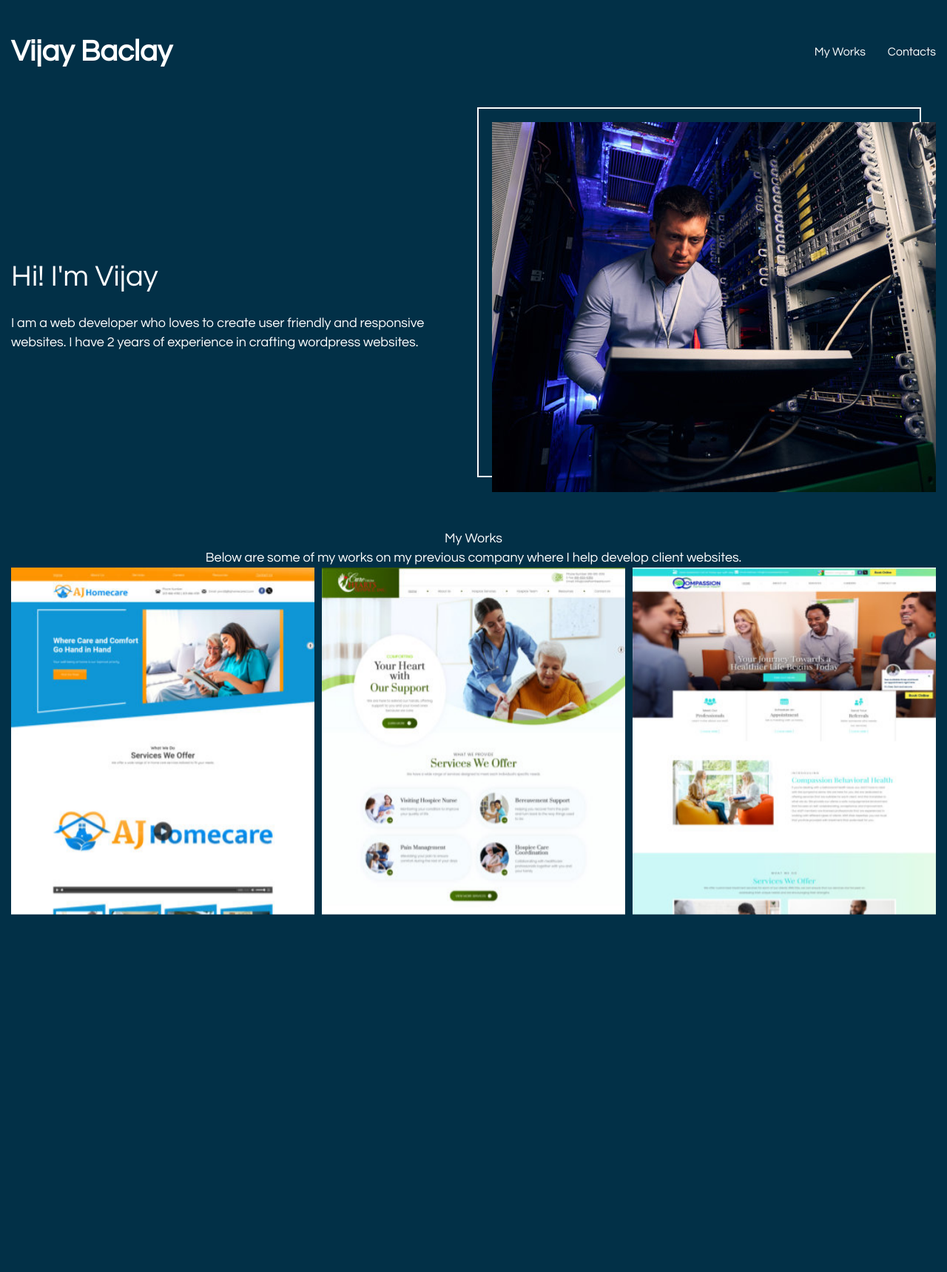
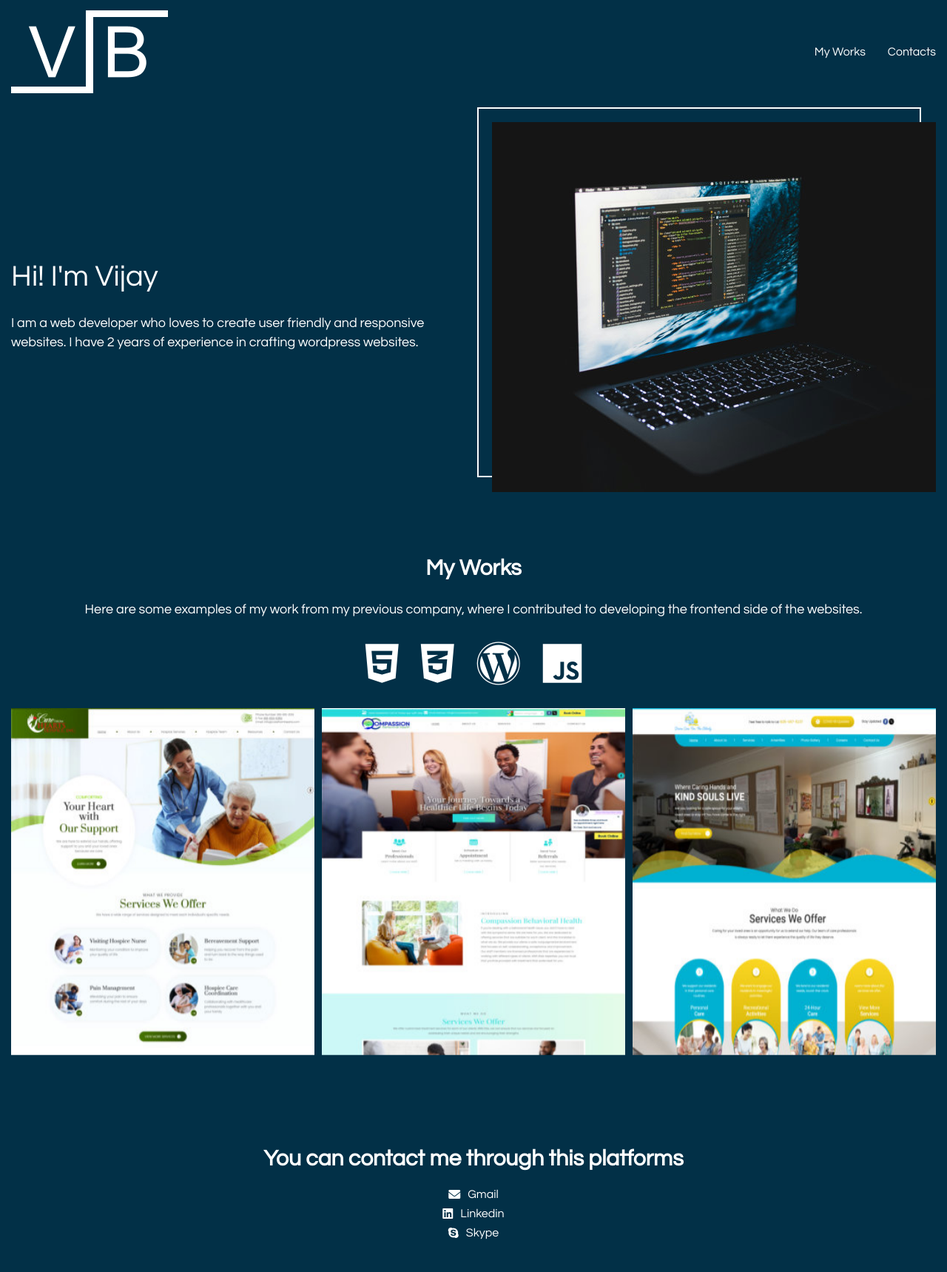
Before and after one commit to vijayb25/portfolio, a PHP site: page / in a window 1280 px wide. Shown: the whole page at 74% size. Run offline with PHP 8.4, Linux system fonts and the light colour scheme.

Commit message:
Added some changes

```diff
--- a/css/styles.css
+++ b/css/styles.css
@@ -69,15 +69,28 @@ header nav{}
 .bnr_img figure{}
 .bnr_img figure img{}
 
-#middle{padding: 0 15px;}
+#middle{padding: 40px 15px;}
 .mid_box{padding: 25px 0;}
 
 .mid_intro{text-align: center; color: var(--white);}
-.mid_intro h2{}
-.mid_intro p{}
+.mid_intro h2{font-size: 30px;font-weight: bold;}
+.mid_intro p{margin: 30px 0;}
 
 .works{display: flex; justify-content: space-evenly; gap: 30px;}
 .works section{position: relative;}
 .works section figure:hover{transform: scale(1.5);}
 .works section figure img:hover{}
 .works section a{position: absolute; top: 0; left: 0; width: 100%; height: 100%;}
+
+.stacks{margin: 0 0 30px;}
+.stacks ul{display: flex; justify-content: center; gap: 30px; flex-wrap: wrap; align-items: center;}
+.stacks ul li{}
+.stacks ul li i{font-size: 60px;}
+
+#contact{padding: 40px 0;}
+#contact h2{font-size: 30px;line-height: 100%;font-weight: bold;color: var(--white);text-align: center;margin: 20px 0;}
+#contact ul{display: flex;justify-content: center;flex-direction: column;align-items: center;}
+#contact ul li{width: max-content;}
+#contact ul li a{text-decoration: none;display: flex;align-items: center;gap: 10px;color: var(--white);font-size: 16px;font-weight: normal;font-family: var(--priFont);}
+#contact ul li a:hover{color: green}
+#contact ul li a i{}
--- a/index.php
+++ b/index.php
@@ -7,6 +7,7 @@
     <link rel="stylesheet" href="css/animate.min.css">
     <link rel="stylesheet" href="css/owl.carousel.min.css">
     <link rel="stylesheet" href="css/owl.theme.default.min.css">
+    <link rel="stylesheet" href="https://cdnjs.cloudflare.com/ajax/libs/font-awesome/6.0.0-beta3/css/all.min.css">
 
     <title>Portfolio</title>
 </head>
@@ -15,10 +16,10 @@
     <header>
         <div class="wrapper">
             <div class="header_box">
-                <h1>Vijay Baclay</h1>
+                <figure><img src="images/logo.png" alt="logo"></figure>
                 <nav class="nav_links">
                     <ul>
-                        <li><a href="#">My Works</a></li>
+                        <li><a href="#works">My Works</a></li>
                         <li><a href="#">Contacts</a></li>
                     </ul>
                 </nav>
@@ -46,39 +47,59 @@
         <div class="wrapper">
             <div class="mid_box">
 
-                <div class="mid_intro">
+                <div class="mid_intro" id="works">
                     <h2>My Works</h2>
-                    <p>Below are some of my works on my previous company where I help develop client websites.</p>
+                    <p>Here are some examples of my work from my previous company, where I contributed to developing the frontend side of the websites.</p>
+
+                    <div class="stacks">
+                        <ul>
+                            <li><i class="fa-brands fa-html5"></i></li>
+                            <li><i class="fa-brands fa-css3-alt"></i></li>
+                            <li><i class="fa-brands fa-wordpress"></i></li>
+                            <li><i class="fa-brands fa-js"></i></li>
+                        </ul>
+                    </div>
                 </div>
 
                 <div class="works owl-carousel owl-theme">
                     <section>
-                        <figure><img src="images/website1.jpg" alt="website thumbnail"></figure>
-                        <a href=""></a>
-                    </section>
-
-                    <section>
                         <figure><img src="images/website2.jpg" alt="website thumbnail"></figure>
-                        <a href=""></a>
+                        <a href="https://www.carefromhearts.com/" target="_blank"></a>
                     </section>
 
                     <section>
                         <figure><img src="images/website3.jpg" alt="website thumbnail"></figure>
-                        <a href=""></a>
+                        <a href="https://www.compassionbh.com/" target="_blank"></a>
                     </section>
 
                     <section>
                         <figure><img src="images/website4.jpg" alt="website thumbnail"></figure>
-                        <a href=""></a>
+                        <a href="https://www.divinecarefortheerlderly.com/" target="_blank"></a>
                     </section>
 
                     <section>
                         <figure><img src="images/website5.jpg" alt="website thumbnail"></figure>
-                        <a href=""></a>
+                        <a href="https://www.glorioustouchmedicalandhealth.org/" target="_blank"></a>
+                    </section>
+
+                    <section>
+                        <figure><img src="images/website6.jpg" alt="website thumbnail"></figure>
+                        <a href="https://www.hawkyouthchapter.org/" target="_blank"></a>
                     </section>
 
                 </div>
             </div>
+        </div>
+    </div>
+
+    <div id="contact">
+        <div class="wrapper">
+            <h2>You can contact me through this platforms</h2>
+            <ul>
+                <li><a href="mailto:jaybaclay025@gmail.com"><i class="fa-solid fa-envelope"></i>Gmail</a></li>
+                <li><a href="https://www.linkedin.com/in/vijay-baclay-3a4837269/" target="_blank"><i class="fa-brands fa-linkedin"></i>Linkedin</a></li>
+                <li><a href="skype:live:.cid.7a66f99b50ed6b3c"><i class="fa-brands fa-skype"></i>Skype</a></li>
+            </ul>
         </div>
     </div>
 
```
Also changed, not shown: css/styles.min.css, images/bnr-img.jpg, images/logo.png (added), images/website6.jpg (added).
